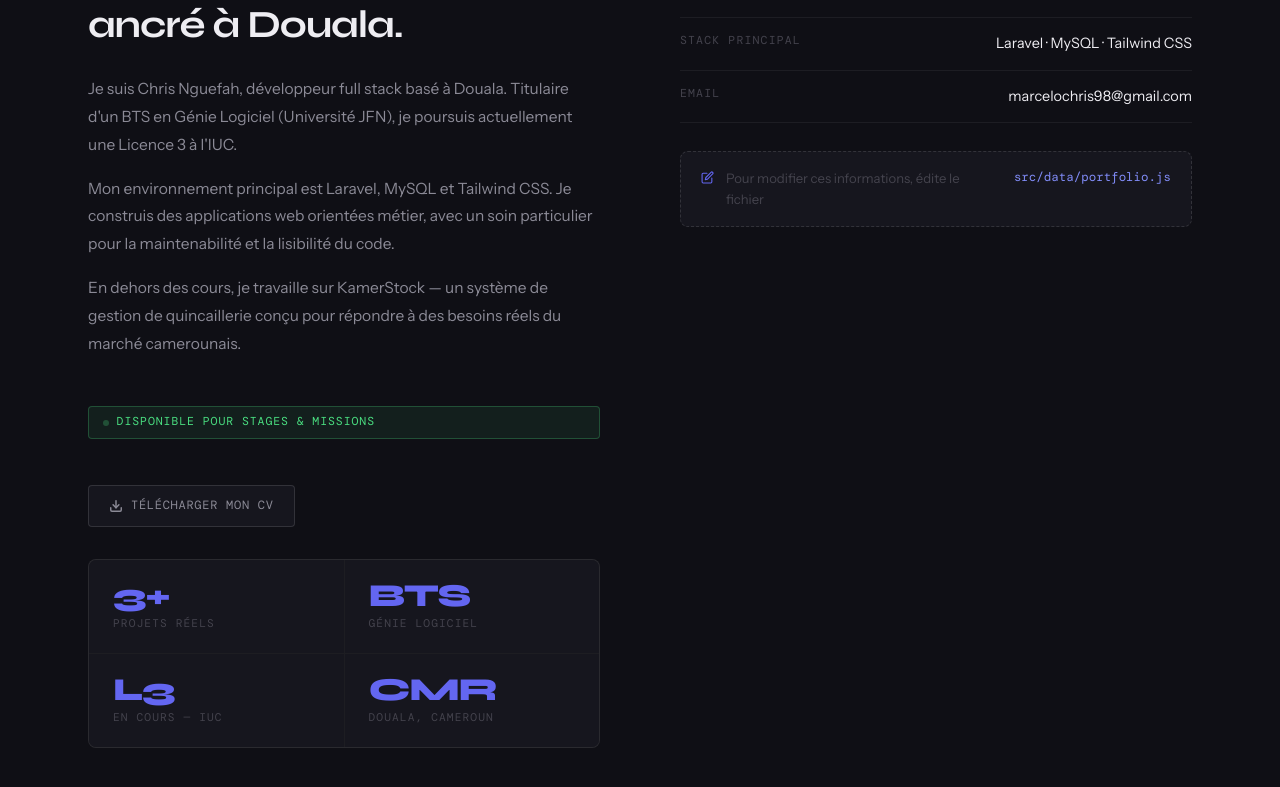
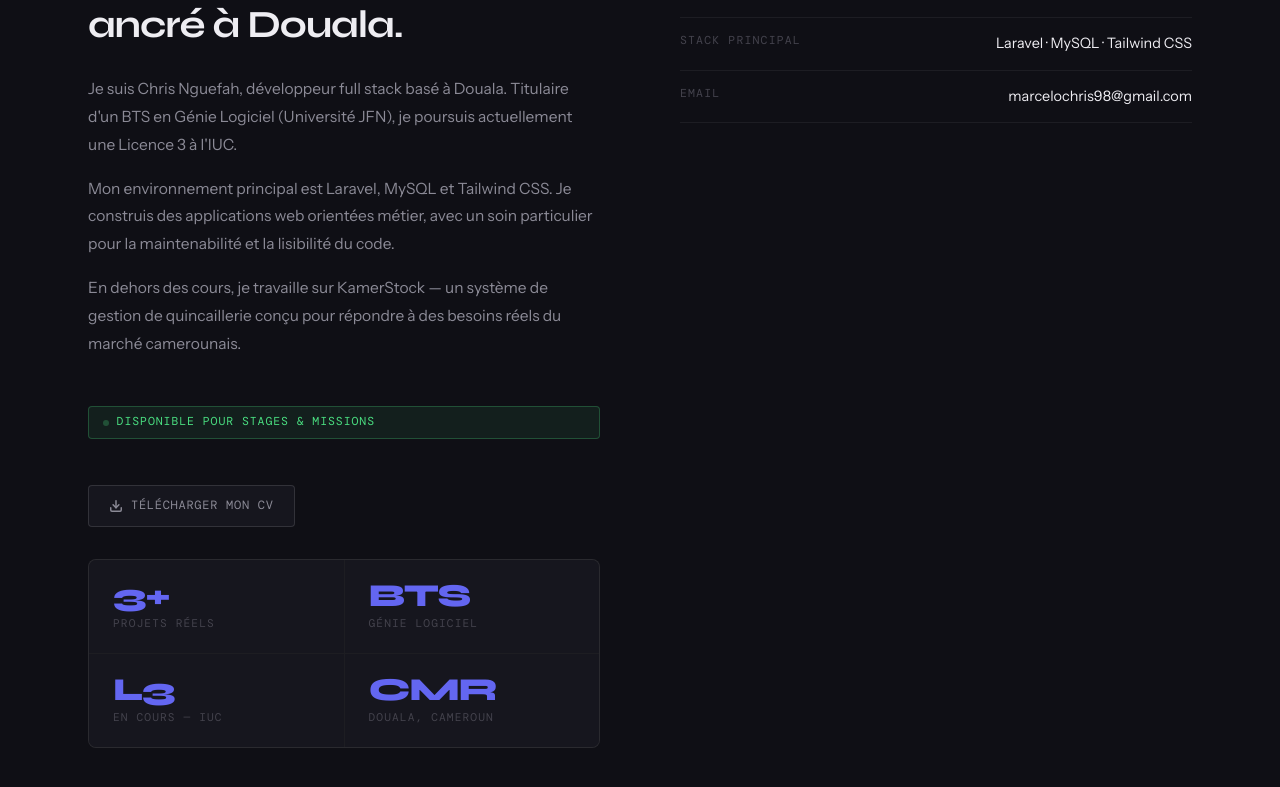
Before and after one commit to marcelochris98-collab/portfolio, a React (Vite) app: page / in a window 1280 px wide. Shown: the part 1172-1959 px from the top of the page. Built offline with nearby package versions, Linux system fonts and the light colour scheme; a web font is replaced by a local one.

Commit message:
Mise à jour de mon portfolio :

```diff
--- a/src/components/About.jsx
+++ b/src/components/About.jsx
@@ -101,16 +101,7 @@ export default function About() {
               ))}
             </ul>
 
-            <div className={styles.editNote}>
-              <span className={styles.editIcon}>
-                <svg width="13" height="13" viewBox="0 0 24 24" fill="none" stroke="currentColor" strokeWidth="2" strokeLinecap="round" strokeLinejoin="round">
-                  <path d="M11 4H4a2 2 0 0 0-2 2v14a2 2 0 0 0 2 2h14a2 2 0 0 0 2-2v-7"/>
-                  <path d="M18.5 2.5a2.121 2.121 0 0 1 3 3L12 15l-4 1 1-4 9.5-9.5z"/>
-                </svg>
-              </span>
-              Pour modifier ces informations, édite le fichier&nbsp;
-              <code>src/data/portfolio.js</code>
-            </div>
+
           </div>
 
         </div>
```
